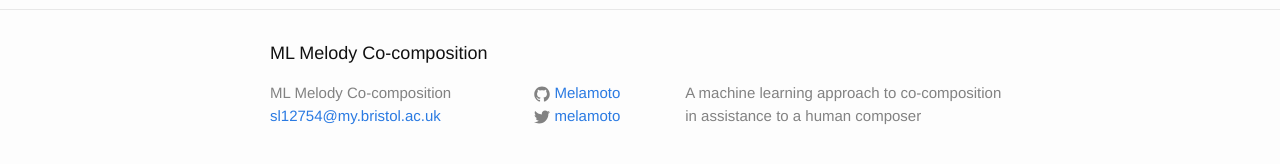
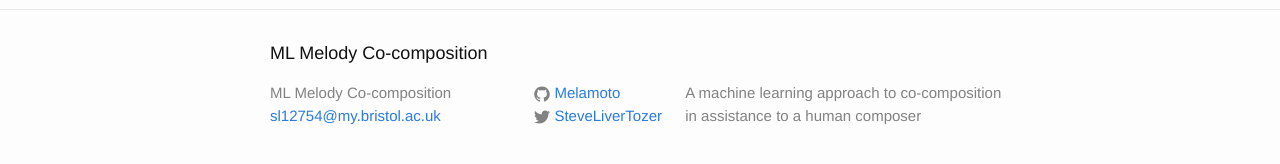
Before and after one commit to Melamoto/ML-Melody-Co-composition, a Jekyll site: the page built from index.html, in a window 1280 px wide. Shown: the part 287-451 px from the top of the page. Built offline with Jekyll 4.4.1, drawn with Linux system fonts in a browser that asks for light colours.

Commit message:
Correct twitter username

```diff
--- a/_config.yml
+++ b/_config.yml
@@ -11,7 +11,7 @@ email: sl12754@my.bristol.ac.uk
 description: A machine learning approach to co-composition in assistance to a human composer
 baseurl: "/ML-Melody-Co-composition" # the subpath of your site, e.g. /blog
 url: "https://github.com/Melamoto/ML-Melody-Co-composition" # the base hostname & protocol for your site
-twitter_username: melamoto
+twitter_username: SteveLiverTozer
 github_username:  Melamoto
 
 # Build settings
```
